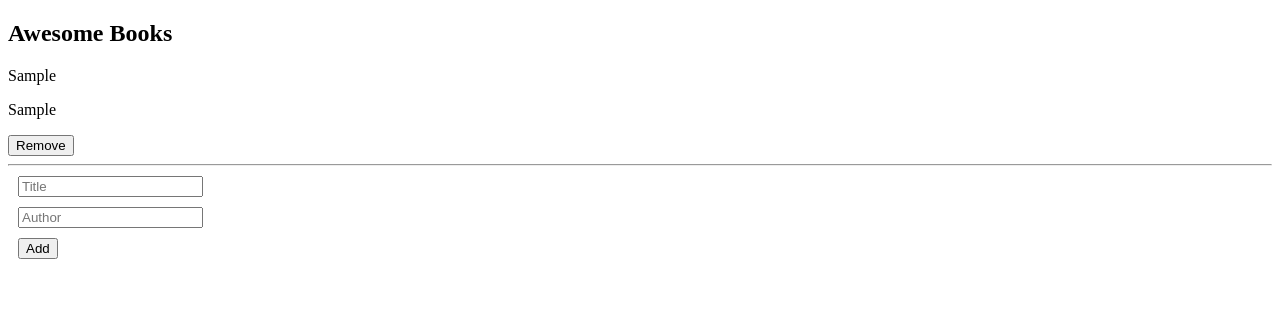
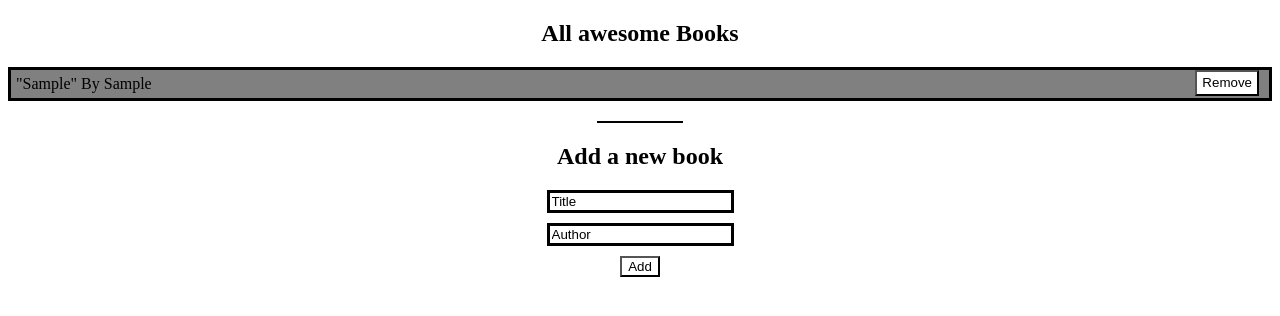
Before and after one commit to 0xMALVEE/Awesome-Books, a website: page index.html in a window 1280 px wide. Both pictures are taken after typing "Sample", "Sample" into the empty fields and a click on the button "Add". Drawn offline with Linux system fonts and the light colour scheme.

Commit message:
Add some css

```diff
--- a/index.html
+++ b/index.html
@@ -1,31 +1,33 @@
 <!DOCTYPE html>
 <html lang="en">
   <head>
-  <meta charset="UTF-8">
-  <meta http-equiv="X-UA-Compatible" content="IE=edge">
-  <meta name="viewport" content="width=device-width, initial-scale=1.0">
-  <link rel="stylesheet" href="./style.css">
+    <meta charset="UTF-8" />
+    <meta http-equiv="X-UA-Compatible" content="IE=edge" />
+    <meta name="viewport" content="width=device-width, initial-scale=1.0" />
+    <link rel="stylesheet" href="./style.css" />
     <title>Awesome books</title>
   </head>
   <body>
     <section id="books">
-    <h1>Awesome Books</h1>
-    <div class="books-list">
-
-    </div>
+      <h1>All awesome Books</h1>
+      <div class="books-list"></div>
     </section>
 
+    <section class="add-book">
+      <div class="line"></div>
+      <h2>Add a new book</h2>
       <form class="form" action="#">
         <div>
-      <input class="input-title" type="text" placeholder="Title">
+          <input class="input-title" type="text" placeholder="Title" />
         </div>
         <div>
-      <input class="input-author" type="text" placeholder="Author">
+          <input class="input-author" type="text" placeholder="Author" />
         </div>
         <div>
-      <button type="submit">Add</button>
+          <button class="btn-add" type="submit">Add</button>
         </div>
       </form>
+    </section>
 
     <script src="./scripts/index.js"></script>
   </body>
--- a/scripts/index.js
+++ b/scripts/index.js
@@ -37,19 +37,22 @@ class BookList {
 
   renderBooks() {
     let finalHtml = '';
-
+    let i = 0;
     this.books.forEach((book) => {
+      let grayBg = '';
+      if (i % 2 === 0) {
+        grayBg = 'gray-bg';
+      }
       const htmlToInsert = `
-        <div>
-          <p>${book.title}</p>
-          <p>${book.author}</p>
+        <div class="books ${grayBg}">
+          <p>"${book.title}" By ${book.author}</p>
           <button id="remove-${book.id}"> Remove </button>
         </div>
-        <hr>
       `;
+      i++;
       finalHtml += htmlToInsert;
     });
-    bookList.innerHTML = finalHtml;
+    bookList.innerHTML = `<div class="book-wrapper">${finalHtml}</div>`;
   }
 
   setRemoveEventListeners() {
--- a/style.css
+++ b/style.css
@@ -1,3 +1,54 @@
-.form div {
-  margin: 10px;
+body {
+  text-align: center;
 }
+
+.book-wrapper {
+  border: 3px solid black;
+  text-align: left;
+  display: flex;
+  flex-direction: column;
+}
+
+.books {
+  display: flex;
+  justify-content: space-between;
+}
+
+.gray-bg {
+  background-color: gray;
+}
+
+.books button {
+  padding: 2px 5px;
+  background-color: #fff;
+  margin-bottom: 2px;
+  margin-right: 10px;
+}
+
+.books p {
+  margin: 5px 5px;
+}
+
+.add-book {
+  margin-top: 20px;
+  text-align: center;
+}
+
+.line {
+  margin-right: 46vw;
+  margin-left: 46vw;
+  border: 0.5px solid black;
+}
+
+.add-book input {
+  border: 3px solid black;
+  margin-bottom: 10px;
+}
+
+.add-book input::placeholder {
+  color: black;
+}
+
+.btn-add {
+  background-color: #fff;
+}
```
Lines whose indentation alone changed are shown as unchanged.
